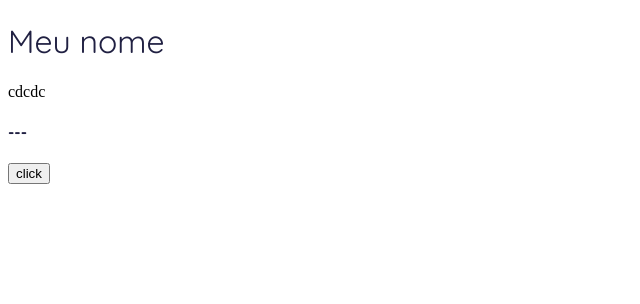
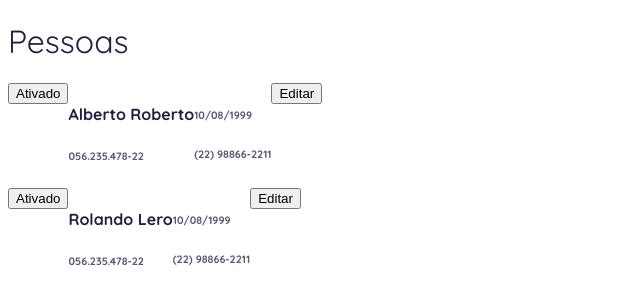
Before and after one commit to iFgR/people-register, a website with bundled scripts: page src/index.html in a window 1280 px wide. Shown: the whole page, without its empty margins (0-640 px from the left). Built offline with nearby package versions, Linux system fonts and the light colour scheme.

Commit message:
Adding templates

```diff
--- a/src/index.html
+++ b/src/index.html
@@ -1,27 +1,38 @@
 <!DOCTYPE html>
 <html>
   <head>
-    <meta charset="utf-8">
-    <meta name="viewport" content="width=device-width,initial-scale=1.0">
+    <meta charset="utf-8" />
+    <meta name="viewport" content="width=device-width,initial-scale=1.0" />
     <title>Local Store - List</title>
 
-    <link rel="stylesheet" type="text/css" href="css/general.css">
+    <link rel="stylesheet" type="text/css" href="css/general.css" />
   </head>
 
   <body>
     <header>
-      <h1>Meu nome</h1>
+      <h1>Pessoas</h1>
     </header>
 
     <main>
-      <section class="list-pagination">
-
-      </section>
+      <section class="list-pagination"></section>
 
       <section class="people-list">
         <ul class="list">
-          <li class="card">
-            cdcdc
+          <li class="card-list">
+            <!-- <div class="status">
+              <button>Ativado</button>
+            </div>
+            <div class="identification">
+              <h4>Alberto Roberto</h4>
+              <h6>056.235.478-22</h6>
+            </div>
+            <div class="info">
+              <h6>10/08/1999</h6>
+              <h6>(22) 98866-2211</h6>
+            </div>
+            <div class="commands">
+              <button onclick="editPeron()">Editar</button>
+            </div> -->
           </li>
         </ul>
       </section>
--- a/src/index.js
+++ b/src/index.js
@@ -1,7 +1,19 @@
+import AddPeopleCard from './js/add-people-card.js';
 import HandleListCommands from './js/handle-list-commands.js';
 
-import add from './people-list/people-list.js';
+const peopleList = [
+  {
+    personId: 1,
+    personName: 'Alberto Roberto'
+  },
+  {
+    personId: 2,
+    personName: 'Rolando Lero'
+  }
+];
 
-add();
+for (let personInfo of peopleList) {
+  AddPeopleCard(personInfo);
+}
 
 HandleListCommands();
--- /dev/null
+++ b/src/js/add-people-card.js
@@ -0,0 +1,24 @@
+export default personInfo => {
+  const listContainer = document.querySelector('.list');
+  const listItem = document.createElement('li');
+  listItem.className = 'card-list';
+  listItem.innerHTML = tplPeopleCard(personInfo);
+  listContainer.appendChild(listItem);
+};
+
+const tplPeopleCard = ({ personId, personName }) => `
+  <div class="status">
+    <button>Ativado</button>
+  </div>
+  <div class="identification">
+    <h4>${personName}</h4>
+    <h6>056.235.478-22</h6>
+  </div>
+  <div class="info">
+    <h6>10/08/1999</h6>
+    <h6>(22) 98866-2211</h6>
+  </div>
+  <div class="commands">
+    <button onclick="editPerson(${personId})">Editar</button>
+  </div>
+`;
--- a/src/people-list/people-list.js
+++ /dev/null
@@ -1,19 +0,0 @@
-'use strict';
-
-export default () => {
-  const x = document.querySelector('.list');
-  const listItem = document.createElement('li');
-  listItem.innerHTML = `
-    <h4>---</h4>
-    <button type="button" onclick="editPerson()">click</button>
-  `;
-  // listItem.addEventListener('click', () => {
-    // console.log('a');
-    // myName();
-  // })
-  x.appendChild(listItem);
-}
-
-const myName = () => {
-  console.log('======');
-}
--- a/src/styles/components.scss
+++ b/src/styles/components.scss
@@ -0,0 +1 @@
+@import './components/card-list.scss';
--- /dev/null
+++ b/src/styles/components/card-list.scss
@@ -0,0 +1,3 @@
+.card-list {
+  display: flex;
+}
```
Also changed, not shown: src/css/general.css, 1 other file.
